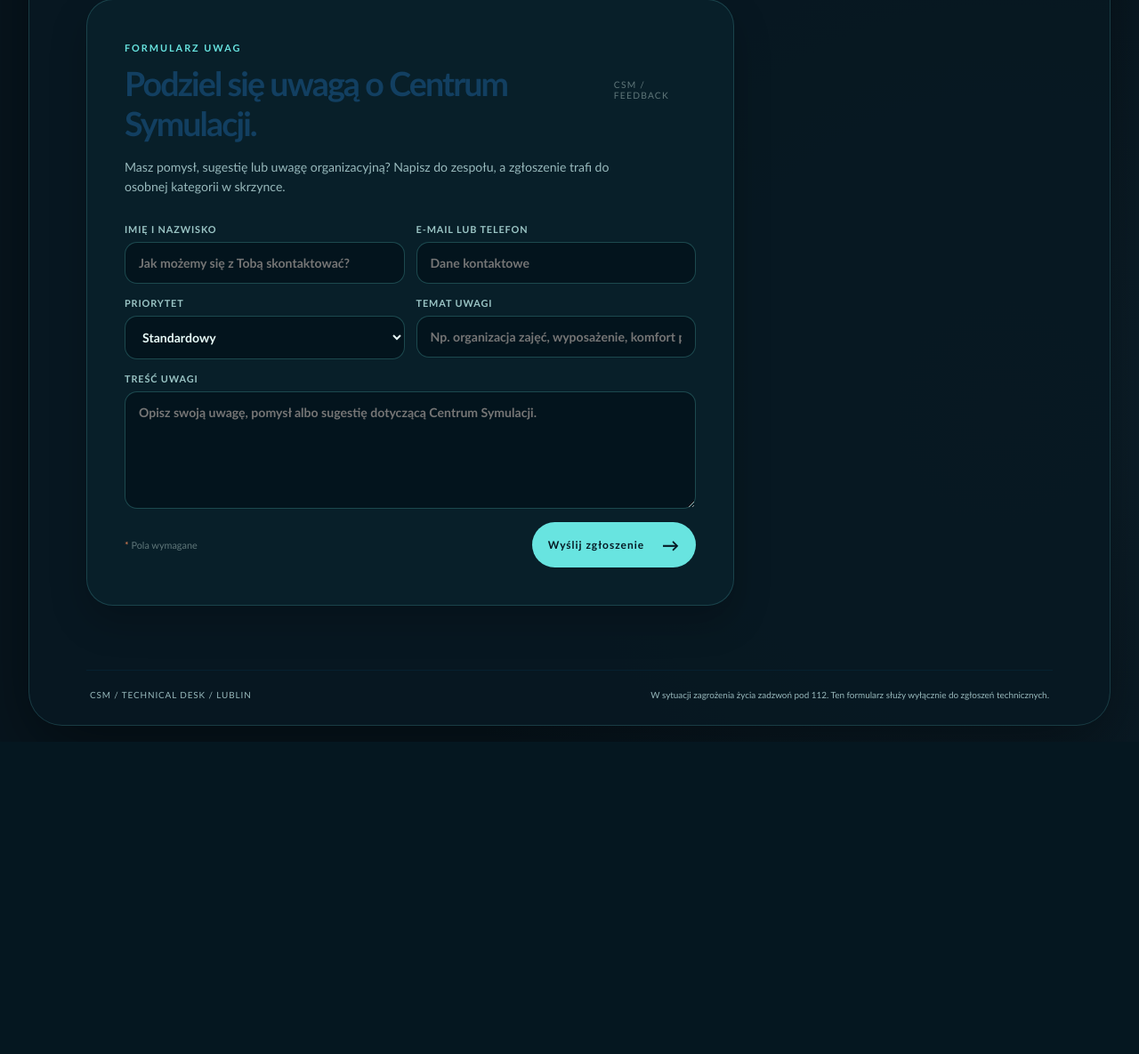
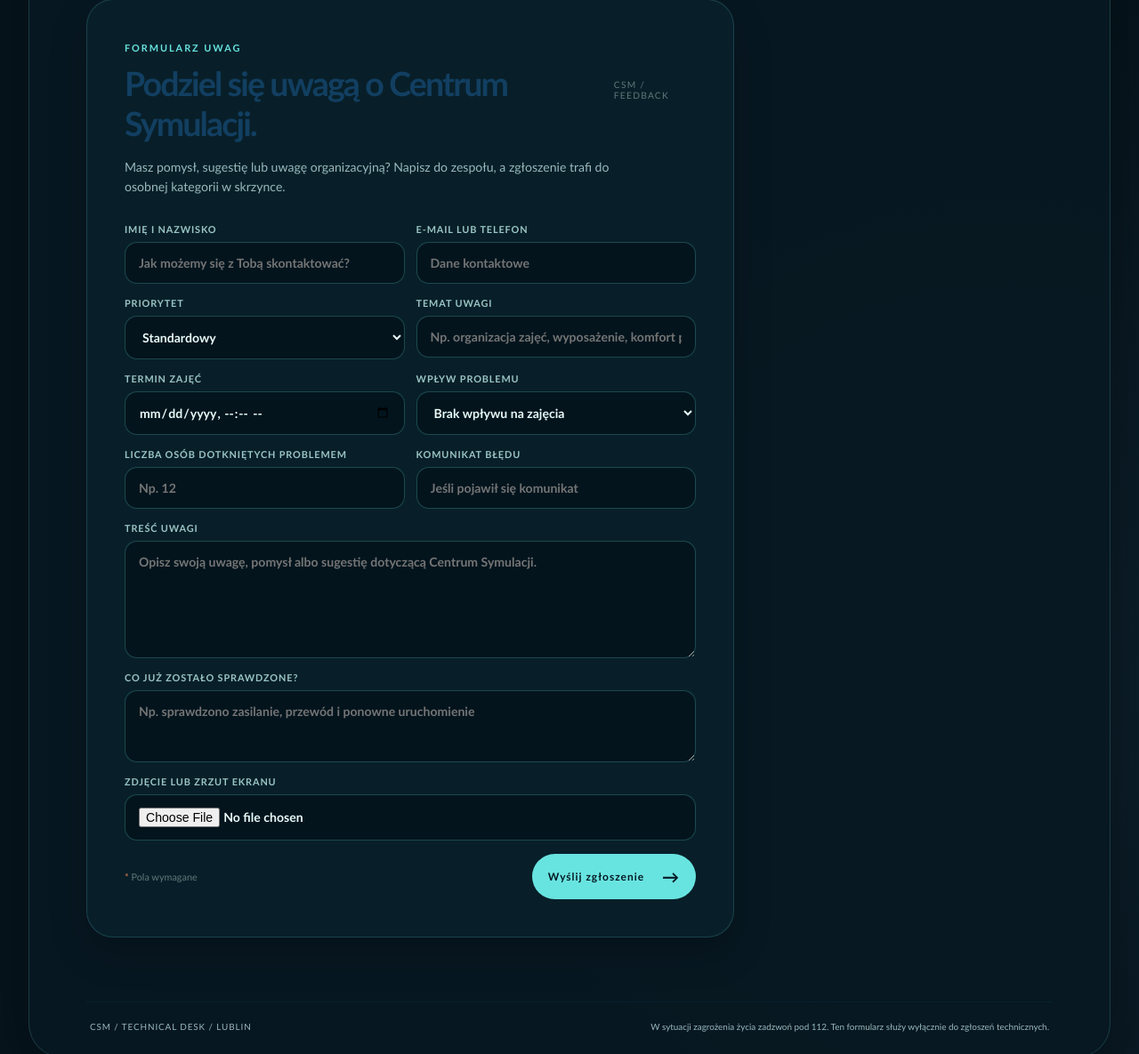
Before and after one commit to coobadzik2-hub/CSMek-Ai, a FastAPI app: page /technical in a window 1280 px wide. Shown: the part 1220-2405 px from the top of the page at 89% size. Before the commit the page ends 2036 px from the top, so only its background shows below. Run offline with FastAPI, Linux system fonts and the light colour scheme.

Commit message:
Add structured technical report fields

```diff
--- a/web_app/templates/technical.html
+++ b/web_app/templates/technical.html
@@ -48,7 +48,11 @@
             <input type="hidden" name="category" value="Uwagi dotyczące Centrum Symulacji" />
             <div class="field-row"><label>Imię i nazwisko<input name="reporter" required placeholder="Jak możemy się z Tobą skontaktować?" /></label><label>E-mail lub telefon<input name="contact" required placeholder="Dane kontaktowe" /></label></div>
             <div class="field-row"><label>Priorytet<select name="priority"><option>Standardowy</option><option>Ważna uwaga</option><option>Pilne przed zajęciami</option></select></label><label>Temat uwagi<input name="location" required placeholder="Np. organizacja zajęć, wyposażenie, komfort pracy" /></label></div>
+            <div class="field-row"><label>Termin zajęć<input name="event_time" type="datetime-local" /></label><label>Wpływ problemu<select name="impact"><option>Brak wpływu na zajęcia</option><option>Utrudnia zajęcia</option><option>Blokuje zajęcia</option></select></label></div>
+            <div class="field-row"><label>Liczba osób dotkniętych problemem<input name="affected_people" type="number" min="0" placeholder="Np. 12" /></label><label>Komunikat błędu<input name="error_message" placeholder="Jeśli pojawił się komunikat" /></label></div>
             <label>Treść uwagi<textarea name="description" rows="6" required placeholder="Opisz swoją uwagę, pomysł albo sugestię dotyczącą Centrum Symulacji."></textarea></label>
+            <label>Co już zostało sprawdzone?<textarea name="steps_taken" rows="3" placeholder="Np. sprawdzono zasilanie, przewód i ponowne uruchomienie"></textarea></label>
+            <label>Zdjęcie lub zrzut ekranu<input name="attachment" type="file" accept="image/jpeg,image/png,image/webp,.pdf" /></label>
             <div class="form-footer"><span><i class="required-dot">*</i> Pola wymagane</span><button class="submit-button" type="submit">Wyślij zgłoszenie <span>→</span></button></div>
           </form>
           <div id="reportResult" class="report-result" role="status" aria-live="polite" hidden></div>
```
